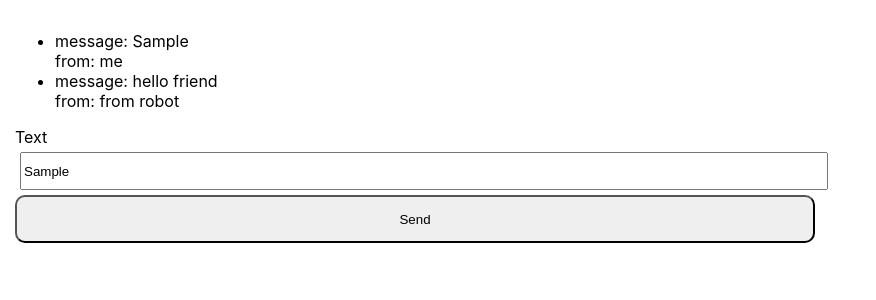
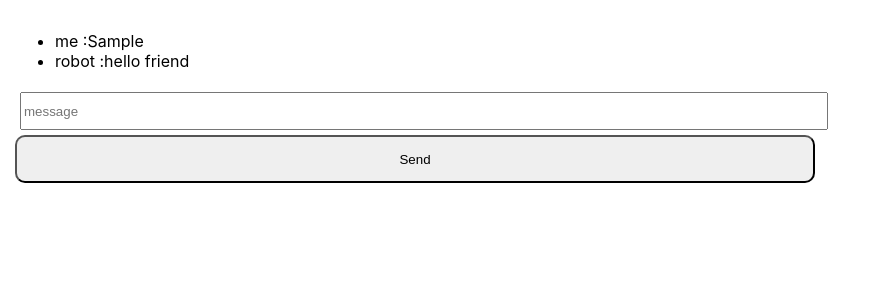
Before and after one commit to mikgir/react_lessons, a React (Create React App) app: page / in a window 1280 px wide. Both pictures are taken after typing "Sample" into the empty fields and a click on the button "Send". Shown: the top 300 px of the page, without its empty margins (0-876 px from the left). Built offline with nearby package versions, Linux system fonts and the light colour scheme.

Commit message:
change hw lesson 2 add timeout, constants.js, refactor MessageForm.jsx

```diff
--- a/src/App.jsx
+++ b/src/App.jsx
@@ -2,34 +2,27 @@ import './App.css';
 import './index.css';
 
 import {useEffect, useState} from "react";
-import {MessageForm} from "./components/Message/MessageForm";
+import {MessageForm} from "./components/Form/MessageForm";
+import {AUTHORS} from "./utils/constants";
+import {MessageList} from "./components/Message/MessageList";
 
-
-const name = 'me';
-// const messages = [
-//     {
-//         sender: name,
-//         text: 'text1'
-//     },
-//     {
-//         sender: name,
-//         text: 'text2'
-//     },
-//     {
-//         sender: 'robot',
-//         text: 'message from robot'
-//     }
-// ]
 
 export const App = () => {
     const [messageList, setMessageList] = useState([])
 
     const sendMessage = (newText) => {
-        setMessageList([...messageList, {text: newText, sender: name}])
+        setMessageList([...messageList, {text: newText, sender: AUTHORS.human}])
+
     }
     useEffect(() => {
-        if (messageList[messageList.length - 1]?.sender === name) {
-            setMessageList([...messageList, {text: "hello friend", sender: "from robot"}])
+        let timeout;
+        if (messageList[messageList.length - 1]?.sender === AUTHORS.human) {
+            timeout = setTimeout(() => {
+                setMessageList([...messageList, {text: "hello friend", sender: AUTHORS.robot}])
+            }, 1500)
+        }
+        return ()=>{
+            clearTimeout(timeout)
         }
     }, [messageList])
 
@@ -37,14 +30,7 @@ export const App = () => {
     return (
         <div className="App">
             <div className={"chat_field"}>
-                <ul>
-                    {messageList.map((msg, index) => (
-                        <li key={index}>
-                            message: {msg.text}<br/>
-                            from: {msg.sender}
-                        </li>
-                    ))}
-                </ul>
+                <MessageList messageList={messageList}/>
                 <MessageForm onSubmit={sendMessage}/>
             </div>
         </div>
--- a/src/components/Form/Form.module.css
+++ /dev/null
@@ -1,3 +0,0 @@
-.form {
-    background-color: aqua;
-}
--- /dev/null
+++ b/src/components/Form/MessageForm.jsx
@@ -0,0 +1,27 @@
+import './MessageForm.module.css'
+import {useState} from "react";
+
+
+export const MessageForm = ({onSubmit}) => {
+    const [value, setValue] = useState('')
+
+    const handleSubmit = (event) => {
+        event.preventDefault()
+
+        onSubmit(value)
+        setValue('')
+    }
+    const handleChange = (event) => {
+        setValue(event.target.value)
+    }
+
+    return <form onSubmit={handleSubmit}>
+            <input type={"text"}
+                   value={value}
+                   onChange={handleChange}
+                   className={'inputText'}
+                   placeholder={'message'}/>
+        <button>Send</button>
+    </form>
+
+}
--- a/src/components/Message/MessageForm.jsx
+++ /dev/null
@@ -1,24 +0,0 @@
-import './MessageForm.module.css'
-import {useState} from "react";
-
-
-export const MessageForm = ({onSubmit}) => {
-    const [newText, setNewText] = useState('')
-
-    const handleMessage = (event) => {
-        setNewText(event.target.value)
-    }
-    const addMessage = (event) => {
-        event.preventDefault()
-        onSubmit(newText)
-    }
-
-    return <form onSubmit={addMessage}>
-        <label>Text<br/>
-            <input type={"text"} onChange={handleMessage} className={'inputText'}
-                   placeholder={'message'}/>
-        </label>
-        <button>Send</button>
-    </form>
-
-}
--- a/src/components/Message/MessageList.jsx
+++ b/src/components/Message/MessageList.jsx
@@ -1,13 +1,10 @@
 
 export const MessageList = ({messageList}) => {
     return <ul>
-        {
-            messageList.map((message, index) => {
-                return <li key={index}>
-                    <h4>from: {message.name}</h4>
-                    <p>message: {message.text}</p>
-                </li>
-            })
-        }
+        {messageList.map((msg, index) => (
+            <li key={index}>
+                {msg.sender} :{msg.text}
+            </li>
+        ))}
     </ul>
 }
--- /dev/null
+++ b/src/utils/constants.js
@@ -0,0 +1,4 @@
+export const AUTHORS = {
+    human: 'me',
+    robot: 'robot'
+}
```
Also changed, not shown: src/components/Form/Form.jsx (deleted, +0 -12 lines), src/components/Form/MessageForm.module.css (renamed from src/components/Message/MessageForm.module.css).
